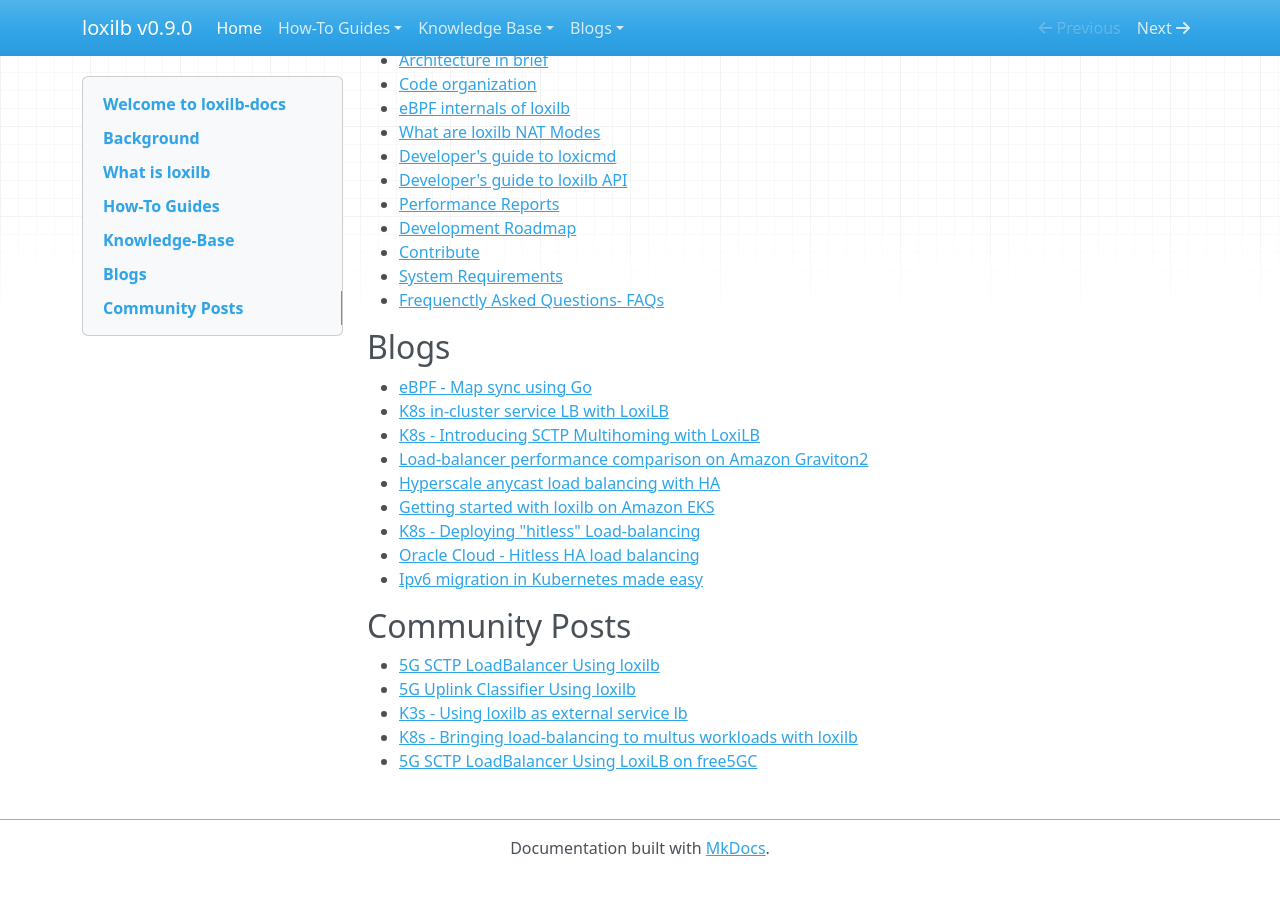
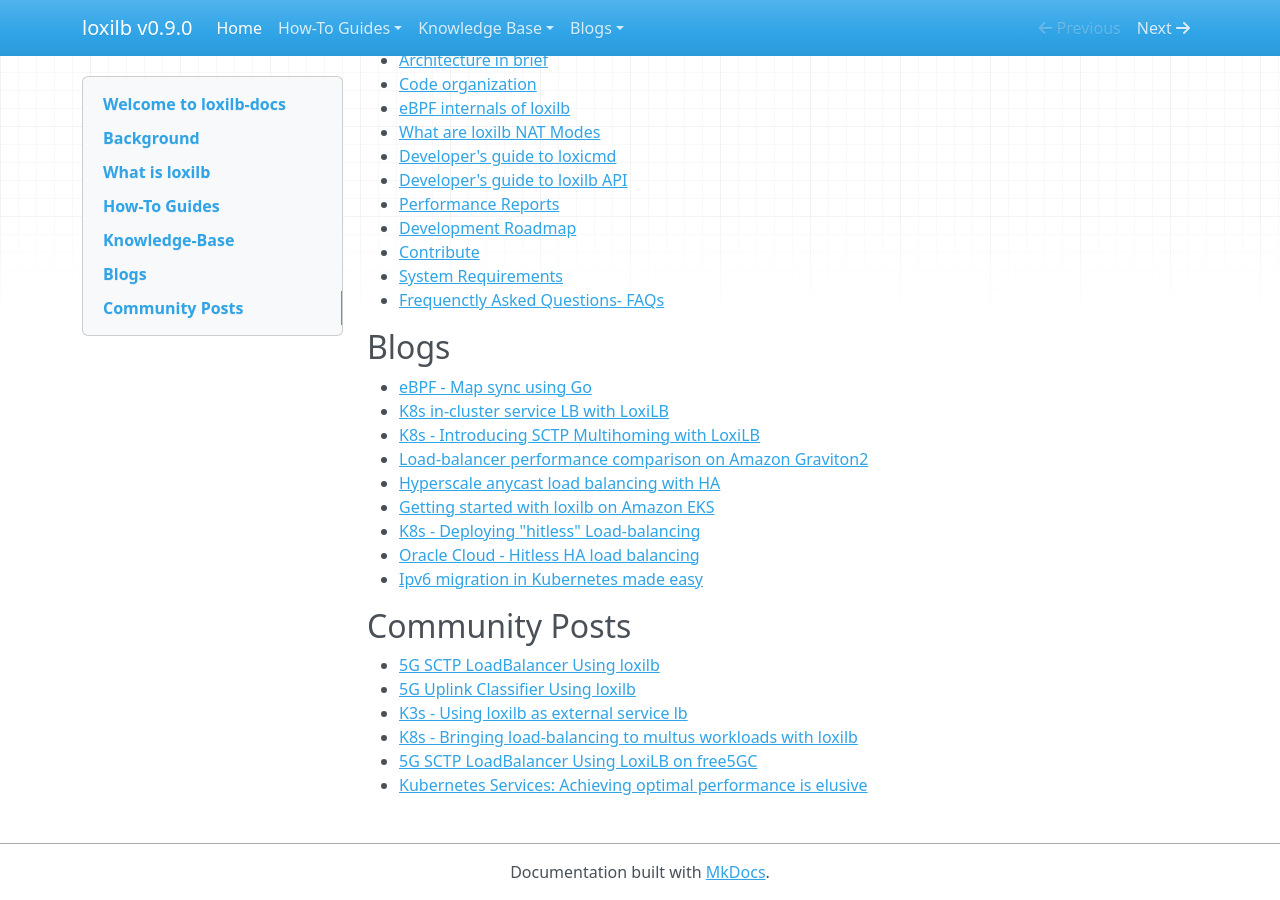
Before and after one commit to loxilb-io/loxilbdocs, an MkDocs documentation site: the page built from docs/index.md, in a window 1280 px wide and 900 px high, scrolled down 2373 px. Built offline with MkDocs 1.6.1, drawn with Linux system fonts in a browser that asks for light colours; nearby versions of some CDN libraries; before the commit the page ends 3249 px from its top, so only the background shows below that.

Commit message:
Update index.md

```diff
--- a/docs/index.md
+++ b/docs/index.md
@@ -108,3 +108,4 @@
 - [K3s - Using loxilb as external service lb](https://cloudybytes.medium.com/k3s-using-loxilb-as-external-service-lb-2ea4ce61e159)
 - [K8s - Bringing load-balancing to multus workloads with loxilb](https://cloudybytes.medium.com/k8s-bringing-load-balancing-to-multus-workloads-with-loxilb-a0746f270abe)
 - [5G SCTP LoadBalancer Using LoxiLB on free5GC](https://medium.com/@ben0978327139/5g-sctp-loadbalancer-using-loxilb-applying-on-free5gc-b5c05bb723f0)
+- [Kubernetes Services: Achieving optimal performance is elusive](https://cloudybytes.medium.com/kubernetes-services-achieving-optimal-performance-is-elusive-5def5183c281)
```
